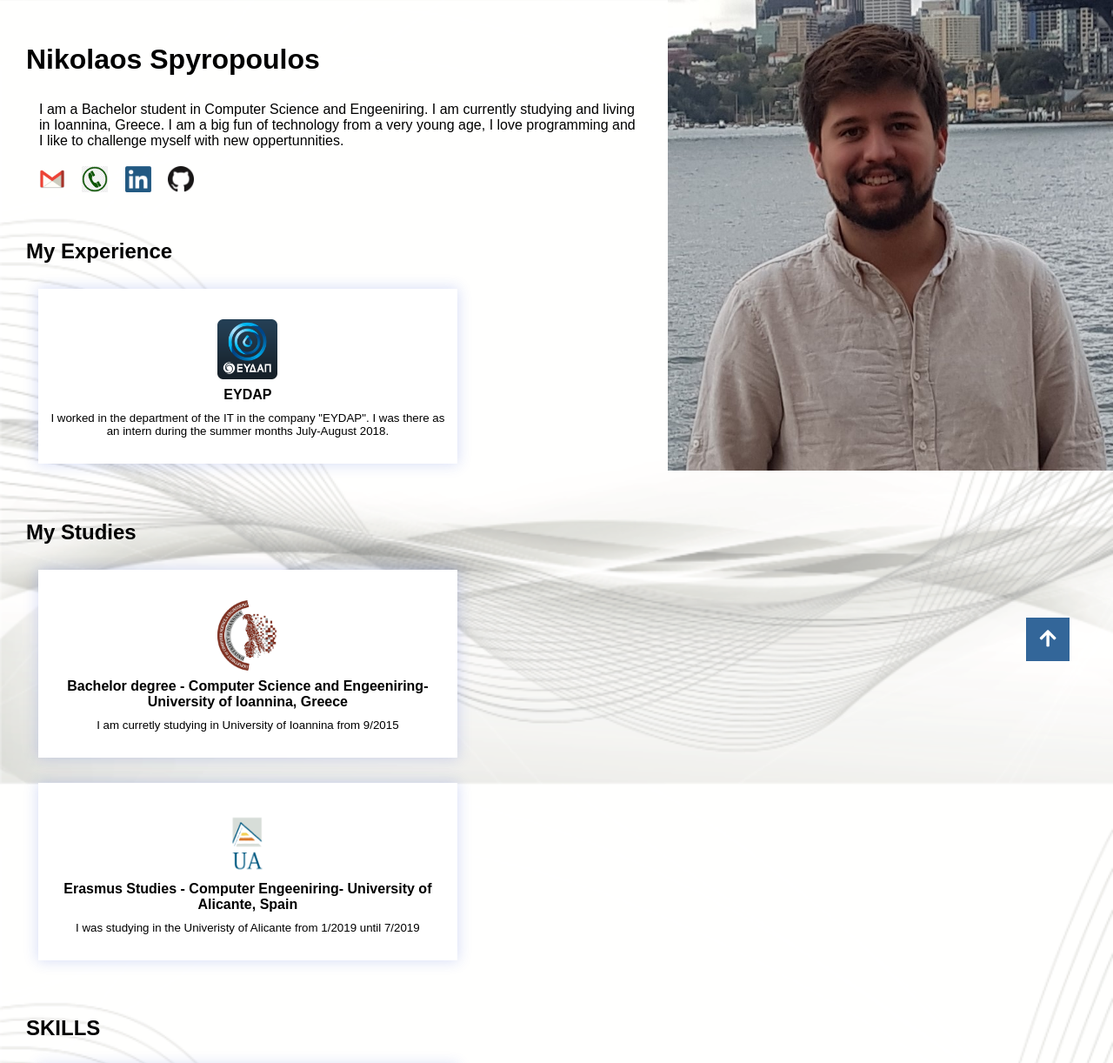
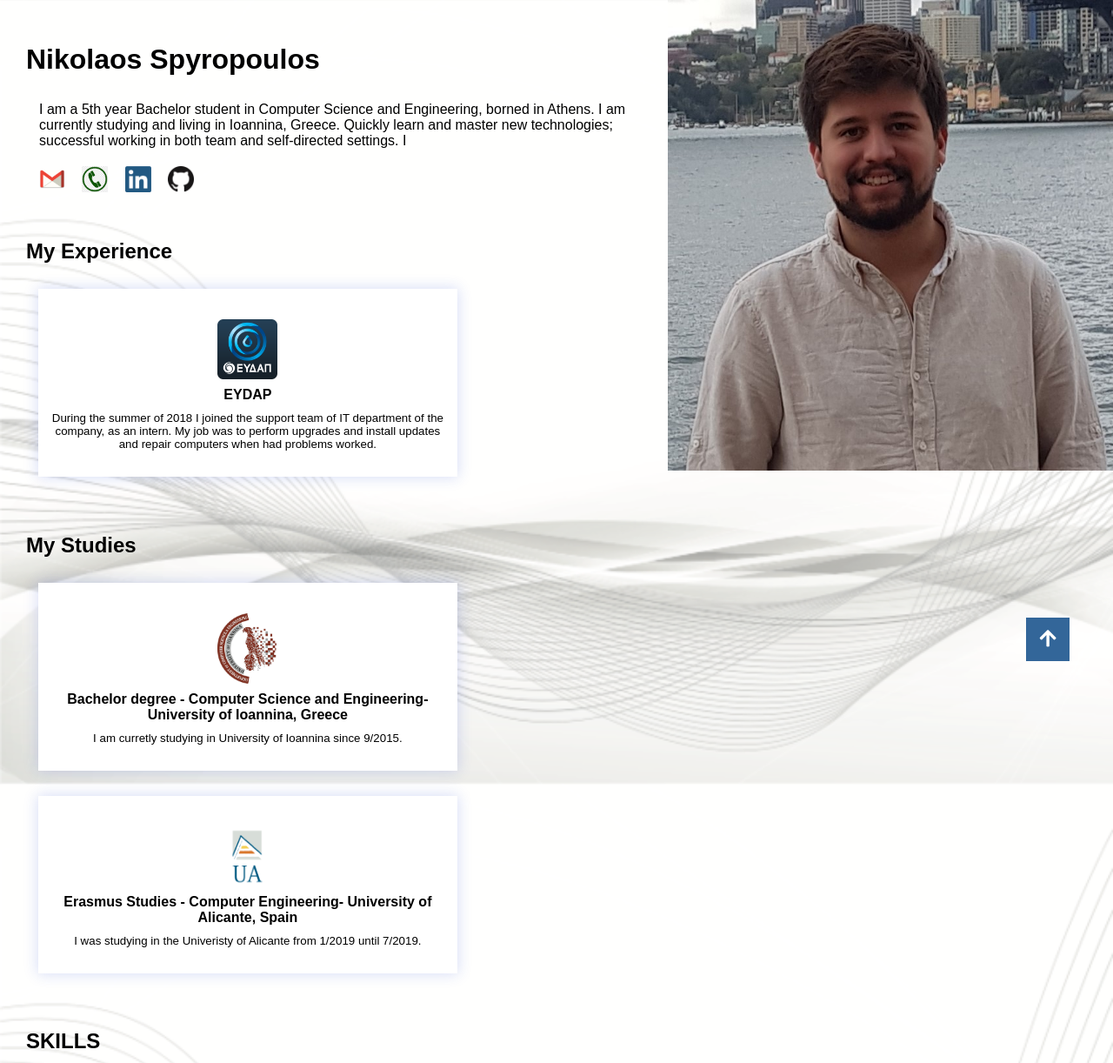
Before and after one commit to NikosSpyropoulos/My-CV, a plain HTML site: page index.html in a window 1280 px wide. Shown: the top 1222 px of the page at 87% size. Drawn offline with Linux system fonts and the light colour scheme.

Commit message:
index update

```diff
--- a/index.html
+++ b/index.html
@@ -18,20 +18,18 @@
 
 <div class="profile-info"> <!-- for the left side -->
 	<h1>Nikolaos Spyropoulos</h1>
-	<p class="about"> I am a Bachelor student in Computer Science and Engeeniring. I am currently studying and living in Ioannina, Greece. I am a big fun of technology from a very young age, I love programming and I like to challenge myself with new oppertunnities. </p>
+	<p class="about">
+		I am a 5th year Bachelor student in Computer Science and Engineering, borned in Athens. I am currently studying and living in Ioannina, Greece. Quickly learn and master new technologies; successful working in both team and self-directed settings.
+ I  </p>
 	<div class="social-media">
 	<a href = "mailto: nikspyropoylos@gmail.com">
 	<img src="imgs/gmail.png" <span style="cursor:pointer"></span></a>
-
-
-	<!--img src="imgs/whatsapp.png" onclick="window.open('https://github.com/nikolaosSp');"
-		<span style="cursor:pointer"></span-->
 
 	<a href="tel:+306977020326"><img src="imgs/phone.png" <span style="cursor:pointer"></span></a>
 
 	<img src="imgs/linkedin.png" onclick="window.open('https://www.linkedin.com/in/nikolaos-spyropoulos-82072a164/');"
 		<span style="cursor:pointer;"></span>
-	<img src="imgs/github.png" onclick="window.open('https://github.com/nikolaosSp');"
+	<img src="imgs/github.png" onclick="window.open('https://github.com/nikosspyropoulos');"
 		<span style="cursor:pointer"></span>
 	</div>
 	<h2>My Experience</h2>
@@ -42,30 +40,19 @@
 		<p><b> EYDAP </b></p>
 
 		<small>
-			I worked in the department of the IT in the company "EYDAP". I was there as an intern during the summer months July-August 2018.
+			During the summer of 2018 I joined the support team of IT department of the company, as an intern. My job was to perform upgrades and install updates and repair computers when had problems worked.
 		</small>
 
 		</div>
-
-		<!--div class="experience">
-		<img src="imgs/europa.png" onclick="window.open('https://profil.gr/index.php/en/');"
-		<span style="cursor:pointer"></span>
-		<p><b> EUROPA </b></p>
-
-		<small>
-			I worked in the department of the IT in the company "Europa Aluminium systems". I was there as an intern during the summer months 2017.
-		</small>
-
-		</div-->
 
 	<h2>My Studies</h2>
 		<div class="studies">
 		<img src="imgs/uoi.png" onclick="window.open('http://www.cs.uoi.gr/');"
 		<span style="cursor:pointer"></span>
-		<p><b> Bachelor degree - Computer Science and Engeeniring- University of Ioannina, Greece </b></p>
+		<p><b> Bachelor degree - Computer Science and Engineering- University of Ioannina, Greece </b></p>
 
 			<small>
-				I am curretly studying in University of Ioannina from 9/2015
+				I am curretly studying in University of Ioannina since 9/2015.
 			</small>
 		</div>
 
@@ -73,10 +60,11 @@
 		<div class="studies">
 		<img src="imgs/ua.png" onclick="window.open('https://www.ua.es/');"
 		<span style="cursor:pointer"></span>
-		<p><b>Erasmus Studies - Computer Engeeniring- University of Alicante, Spain </b></p>
+		<p><b>Erasmus Studies - Computer Engineering- University of Alicante, Spain </b></p>
 
 			<small>
-				I was studying in the Univeristy of Alicante from 1/2019 until 7/2019
+				I was studying in the Univeristy of Alicante from 1/2019 until 7/2019.
+
 			</small>
 		</div>
 
@@ -127,7 +115,7 @@
 			  	<li>Greek</li>
 			  	<li>English</li>
 			  	<li>French</li>
-			  	<li>Spanish</li>
+
 
 		  	</ul>
 		</div>
@@ -155,40 +143,3 @@
 
 </body>
 </html>
-
-<!--<!DOCTYPE html>
-<html>
-<head>
-<meta name="viewport" content="width=device-width, initial-scale=1">
-<style>
-.accordion {
-  background-color: #eee;
-  color: #444;
-  cursor: pointer;
-  padding: 18px;
-  width: 50%;
-  border: none;
-  text-align: left;
-  outline: none;
-  font-size: 15px;
-  transition: 0.4s;
-}
-
-.active, .accordion:hover {
-  background-color: #ccc;
-}
-
-.panel {
-  padding: 0 18px;
-  display: none;
-  background-color: white;
-  overflow: hidden;
-}
-</style>
-</head>
-<body>
-
-
-</body>
-</html>
--->
```
